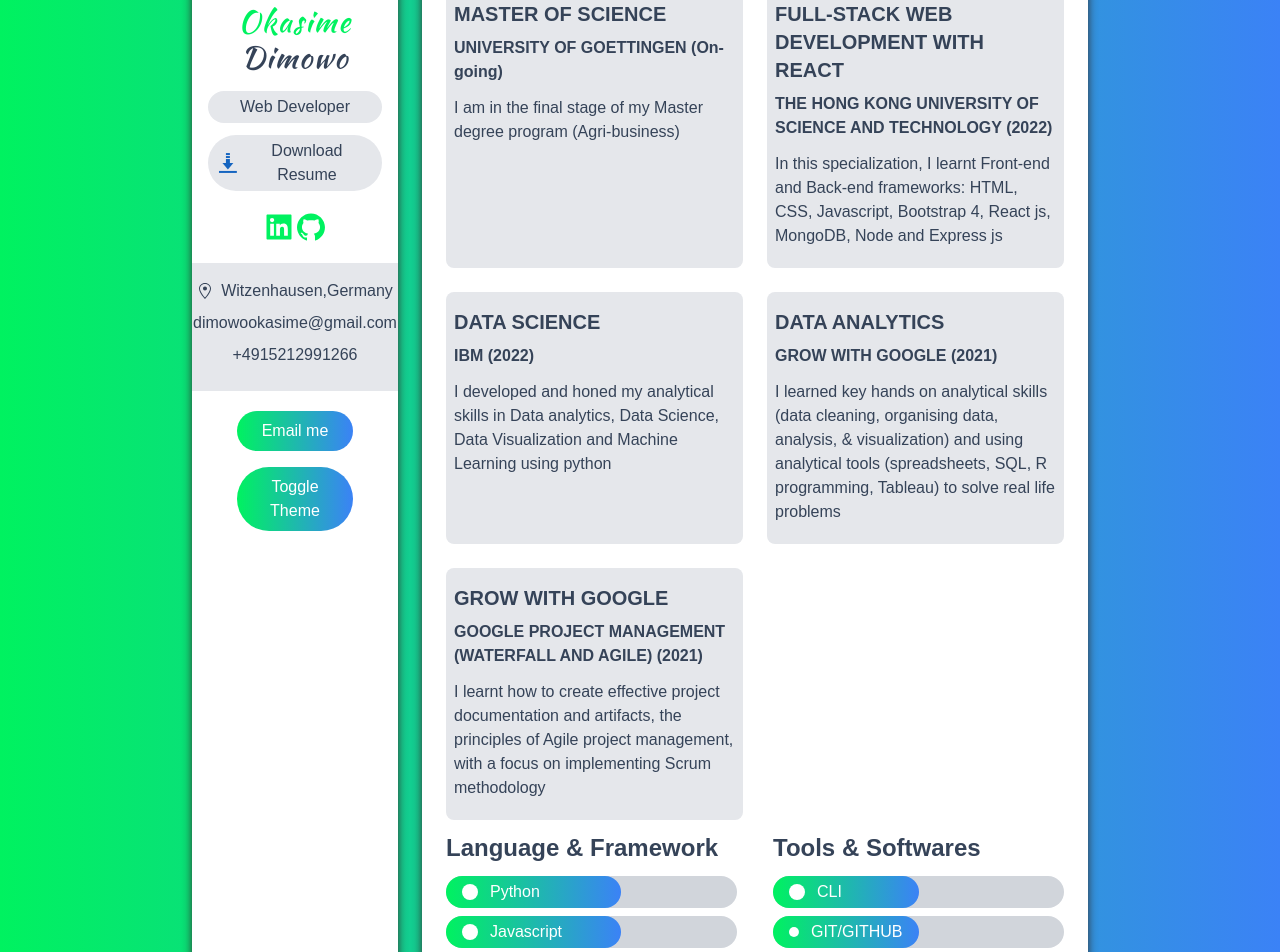
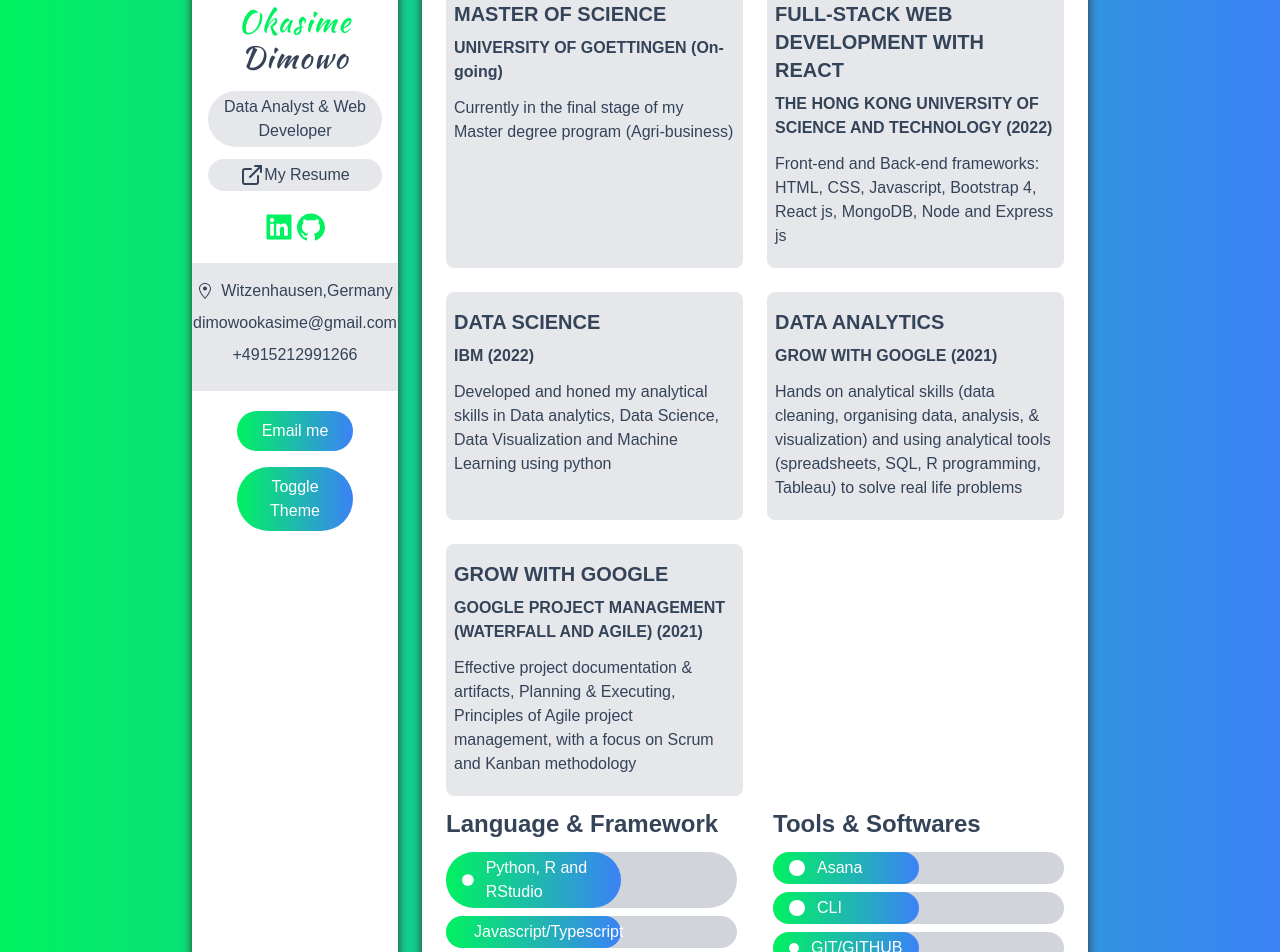
Before and after one commit to KascoDev/Portfolio-Page, a Next.js app: page /resume in a window 1280 px wide. Shown: the part 220-1172 px from the top of the page. Built offline with nearby package versions, Linux system fonts and the light colour scheme.

Commit message:
additional info

```diff
--- a/components/Sidebar.tsx
+++ b/components/Sidebar.tsx
@@ -1,5 +1,5 @@
 import { AiFillGithub, AiFillLinkedin } from "react-icons/ai";
-import { FcDownload } from "react-icons/fc";
+import { FiExternalLink } from "react-icons/fi";
 import { GoLocation } from "react-icons/go";
 import { useTheme } from "next-themes";
 import Image from "next/image";
@@ -26,16 +26,16 @@
         <span className="text-green ">Okasime</span> Dimowo
       </h3>
       <p className="px-2 py-1 my-3 bg-gray-200 rounded-full dark:bg-dark-200 dark:bg-black-500">
-        Web Developer
+        Data Analyst & Web Developer
       </p>
       {/* Resume */}
       <a
-        href="/assets/Sumit Dey Resume.pdf"
-        download="Sumit Dey Resume.pdf"
+        href="https://knowledgeable-cooing-waxflower.glitch.me/"
+        download="Okasime's Resume.pdf"
         className="flex items-center justify-center px-2 py-1 my-2 bg-gray-200 rounded-full cursor-pointer dark:bg-dark-200 dark:bg-black-500"
       >
-        <FcDownload className="w-6 h-6" />
-        <span>Download Resume</span>
+        <FiExternalLink className="w-6 h-6" />
+        <span>My Resume</span>
       </a>
 
       {/* Socials */}
--- a/data.ts
+++ b/data.ts
@@ -19,66 +19,71 @@
     Icon: SiPython,
     title: "Data Analytics Using python and R",
     about:
-      "They know how to prepare, process, analyze, and share data for thoughtful action using <b> Pandas</b>, <b>Numpy</b>, <b>Matplotlib & Seaborn</b> libraries",
+      "Preparing, processing, analyzing, and sharing data for thoughtful action using <b>R and RStudio</b>, <b>Tidyvarse & ggplot2</b>, <b>R-Markdown</b>, <b>Pandas</b>, <b>Numpy</b>, <b>Matplotlib & Seaborn</b>, <b>Streamlit</b>, libraries",
   },
   {
     Icon: FaChartBar,
     title: "Data Visualization",
     about:
-      "I am competent in <b>Tableau</b>, <b>Power BI</b>, <b>Chart.js</b>, <b>NivoChart.js</b>, <b>Matplotlib & Seaborn</b>. I can design various data visualizations, such as visual dashboards and charts which help bring data to life",
+      "Competent in <b>Tableau</b>, <b>Power BI</b>, <b>Chart.js</b>, <b>NivoChart.js</b>, <b>ggplot2</b>, <b>Matplotlib & Seaborn</b>. I can design various data visualizations, such as visual dashboards and charts which help bring data to life",
   },
   {
     Icon: RiComputerLine,
     title: "Frontend Development",
     about:
-      "I can build a beautiful and scalable SPA using <b> HTML</b>,<b>CSS, Tailwind CSS & Bootstrap 5</b> and <b>React.js & Next.js</b> ",
+      "Building a Beautiful and scalable SPA using <b>HTML</b>, <b>CSS( Tailwind CSS & Bootstrap 5)</b> and <b>React.js & Next.js</b> ",
   },
   {
     Icon: FaServer,
     title: "Backend  Development",
     about:
-      "handle database, server, api using <b>Express </b> & other popular frameworks like <b>Node.js</b>",
+      "Handling databases, server, <b>REST API</b> using <b>Express </b> & other popular frameworks like <b>Node.js</b>",
   },
   {
     Icon: BiBookContent,
     title: "Content Management System (CMS)",
     about:
-      "I am able to manage CMS's such as <b>Contentful</b>, <b>Strapi</b> and <b>Sanity</b>",
+      "Managing CMS's such as <b>Contentful</b>, <b>Strapi</b> and <b>Sanity</b>",
   },
   {
     Icon: AiOutlineConsoleSql,
     title: "SQL & NoSQL",
     about:
-      "I can query <b>SQL</b> data which can then be used for further Analysis. I am also profitient in <b>mongoDB</b>",
+      "Querying <b>SQL</b> data which can then be used for further Analysis, profitient in <b>mongoDB</b>",
   },
   {
     Icon: AiOutlineApi,
     title: "API Development",
-    about: "I can develop robust  REST API using <b>Node & Express</b> ",
+    about: "Developing robust  REST API using <b>Node & Express</b> ",
   },
   {
     Icon: AiOutlineApi,
     title: "Agile Project Management",
     about:
-      "I can create effective <b>project documentation & artifacts</b> throughout the various phase of a project using the principles of <b>Agile management & Scrum</b>",
+      "Creating effective <b>project artifacts, planning & execution</b> throughout the various phase of a project using the principles of <b>Agile management & Scrum</b>",
   },
 ];
 
 export const languages: Skill[] = [
   {
     Icon: BsCircleFill,
-    name: "Python",
+    name: "Python, R and RStudio",
     level: "60",
   },
   {
     Icon: BsCircleFill,
-    name: "Javascript",
+    name: "Javascript/Typescript",
     level: "60",
   },
   {
     Icon: BsCircleFill,
     name: "HTML and CSS",
     level: "70",
+  },
+  {
+    Icon: BsCircleFill,
+    name: "Bootstrap and Tailwind CSS",
+    level: "60",
   },
   {
     Icon: BsCircleFill,
@@ -92,17 +97,27 @@
   },
   {
     Icon: BsCircleFill,
-    name: "Bootstrap and Tailwind CSS",
+    name: "Node and Express js",
     level: "60",
   },
   {
     Icon: BsCircleFill,
-    name: "D3 js, Chart js and Tableau",
+    name: "Chart js",
+    level: "60",
+  },
+  {
+    Icon: BsCircleFill,
+    name: "Tableau and Power BI",
     level: "60",
   },
 ];
 
 export const tools: Skill[] = [
+  {
+    Icon: BsCircleFill,
+    name: "Asana",
+    level: "50",
+  },
   {
     Icon: BsCircleFill,
     name: "CLI",
@@ -164,7 +179,7 @@
   {
     name: "Fullstack Ecommerce Website",
     description:
-      "This web app is a complete ecommerce site with sanity as backend for my content and stripe for payment and checkout",
+      "This web app is a complete ecommerce web app with sanity as backend for content and stripe for payment and checkout",
     image_path: "/images/ecommerce.JPG",
     deployed_url: "https://fullstack-ecommerce-sanity-stripe.vercel.app/",
     github_url: "https://github.com/KascoDev/fullstack-ecommerce-sanity-stripe",
@@ -202,7 +217,7 @@
     github_url: "https://github.com/KascoDev/ChartJs-Admin-Dashboard",
     category: ["data viz"],
     description:
-      "The admin dashboard was build using HTML, CSS, Javascript and Chart.js. The project enabel the admin to have a bird's eye view of his/her business",
+      "This admin dashboard was build using HTML, CSS, Javascript and Chart.js. The project enabel the admin to have a bird's eye view of his/her business",
     key_techs: ["Javascript", "Chart.js", "Data Analysis", "HTML/CSS"],
   },
 
@@ -213,12 +228,12 @@
     github_url: "https://github.com/KascoDev/TindDog",
     category: [],
     description:
-      "This is like a tinder for dogs. It was created using HTML, CSS and Bootstarp 5",
+      "This is like tinder web app for dogs. It was created using HTML, CSS and Bootstarp 5",
     key_techs: ["HTML", "CSS", "Bootstrap 5"],
   },
 
   {
-    name: "SpaceX Capstone Project",
+    name: "SpaceX Project",
     image_path: "/images/SpaceX-Capstone-Project.JPG",
     deployed_url:
       "https://docs.google.com/presentation/d/1tRVbKWMxo-oVC2TqTxdwvTw_njxoNk80/edit?usp=sharing&ouid=115711840025056245722&rtpof=true&sd=true",
@@ -226,7 +241,7 @@
       "https://github.com/KascoDev/IBM-DataScience-SpaceX-Capstone-Project",
     category: ["python"],
     description:
-      "This is IBM Data Science Course capstone project, In which I assume the role of a Data Scientist working for a new Space rocket company called SpaceY and would like to compete with SpaceX founded by Allon Musk. My job is to determine the cost of each launch and to predict if a launch programm will be successful or not. I have to do this by gathering information about Space X and creating an interactive dashboards for my team. I also determine if SpaceX will reuse it's booster rockets after each launch. I will use Data analysis and Data Science methodologies as well as training a machine learning model using publicly available information to predict if SpaceX will reuse the first stage rocket booster.",
+      "This is IBM Data Science Course capstone project, In which I assume the role of a Data Scientist working for a new Space rocket company called SpaceY and would like to compete with SpaceX founded by Allon Musk. My job is to determine the cost of each launch and to predict if a launch programm will be successful or not. I have to do this by gathering information about Space X and creating an interactive dashboards for my team. I also determine if SpaceX will reuse it's booster rockets after each launch. I use Data analysis and Data Science methodologies as well as training a machine learning model using publicly available information to predict if SpaceX will reuse the first stage rocket booster.",
     key_techs: [
       "Python",
       "SQL",
@@ -238,7 +253,7 @@
     ],
   },
   {
-    name: "Machine-Learning-Project1 ",
+    name: "Machine-Learning-Project ",
     image_path: "/images/machine-learning-project1.JPG",
     deployed_url: "",
     github_url: "https://github.com/KascoDev/Machine_Learning_Modeling",
--- a/pages/resume.tsx
+++ b/pages/resume.tsx
@@ -14,7 +14,7 @@
             <h5 className="my-2 text-xl font-bold">MASTER OF SCIENCE</h5>
             <p className="font-semibold">UNIVERSITY OF GOETTINGEN (On-going)</p>
             <p className="my-3">
-              I am in the final stage of my Master degree program
+              Currently in the final stage of my Master degree program
               (Agri-business)
             </p>
           </div>
@@ -32,9 +32,8 @@
               THE HONG KONG UNIVERSITY OF SCIENCE AND TECHNOLOGY (2022)
             </p>
             <p className="my-3">
-              In this specialization, I learnt Front-end and Back-end
-              frameworks: HTML, CSS, Javascript, Bootstrap 4, React js, MongoDB,
-              Node and Express js
+              Front-end and Back-end frameworks: HTML, CSS, Javascript,
+              Bootstrap 4, React js, MongoDB, Node and Express js
             </p>
           </div>
         </div>
@@ -49,8 +48,8 @@
             </h5>
             <p className="font-semibold">IBM (2022)</p>
             <p className="my-3">
-              I developed and honed my analytical skills in Data analytics, Data Science, Data
-              Visualization and Machine Learning using python
+              Developed and honed my analytical skills in Data analytics, Data
+              Science, Data Visualization and Machine Learning using python
             </p>
           </div>
         </div>
@@ -65,7 +64,10 @@
             </h5>
             <p className="font-semibold">GROW WITH GOOGLE (2021)</p>
             <p className="my-3">
-            I learned key hands on analytical skills (data cleaning, organising data, analysis, & visualization) and using analytical tools (spreadsheets, SQL, R programming, Tableau) to solve real life problems
+              Hands on analytical skills (data cleaning, organising data,
+              analysis, & visualization) and using analytical tools
+              (spreadsheets, SQL, R programming, Tableau) to solve real life
+              problems
             </p>
           </div>
         </div>
@@ -83,9 +85,9 @@
               GOOGLE PROJECT MANAGEMENT (WATERFALL AND AGILE) (2021)
             </p>
             <p className="my-3">
-              I learnt how to create effective project documentation and
-              artifacts, the principles of Agile project management, with a
-              focus on implementing Scrum methodology
+              Effective project documentation & artifacts, Planning & Executing,
+              Principles of Agile project management, with a focus on Scrum and
+              Kanban methodology
             </p>
           </div>
         </div>
```
Also changed, not shown: 1 other file (tests, documents, lock files or other folders).
